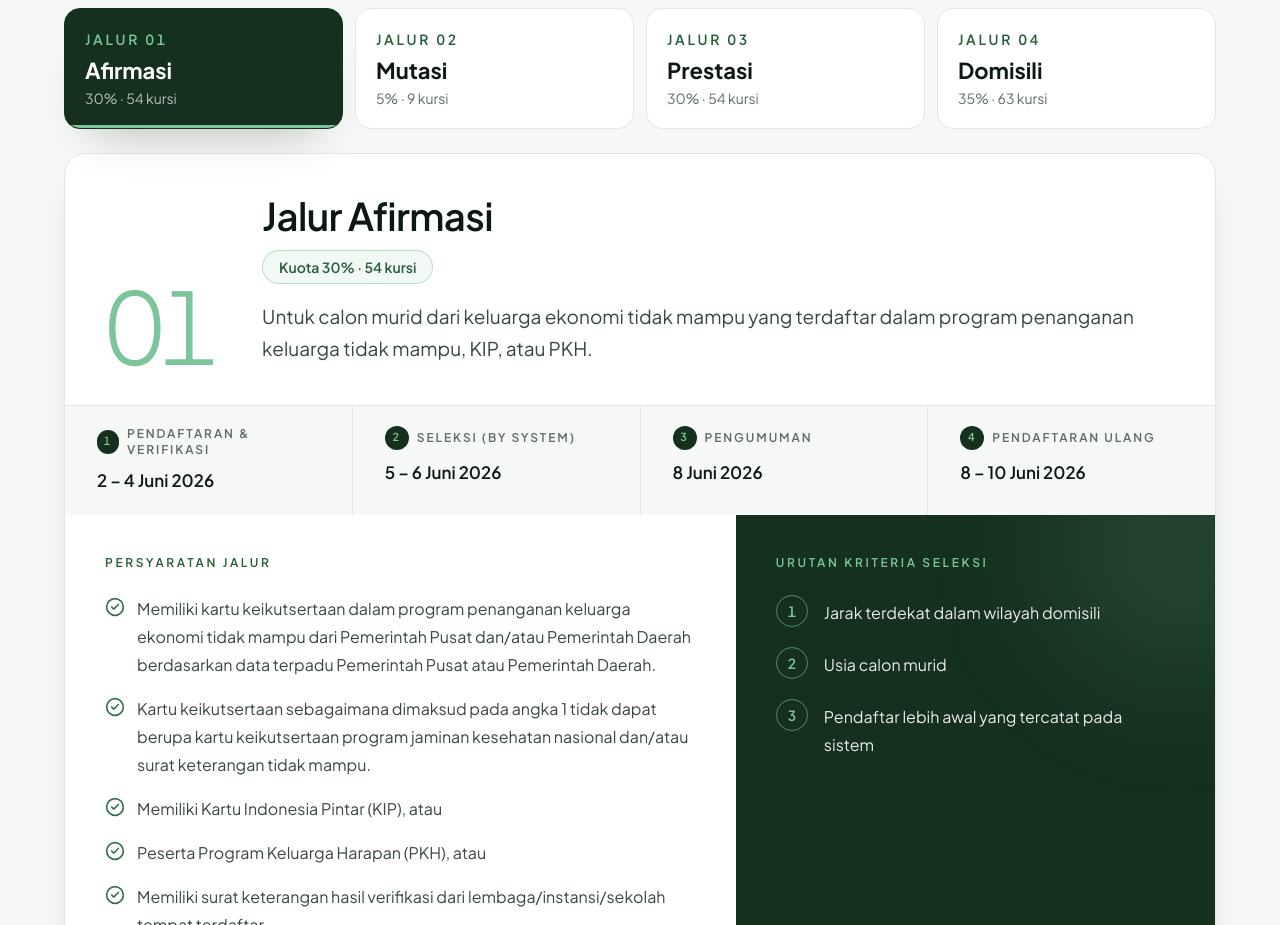
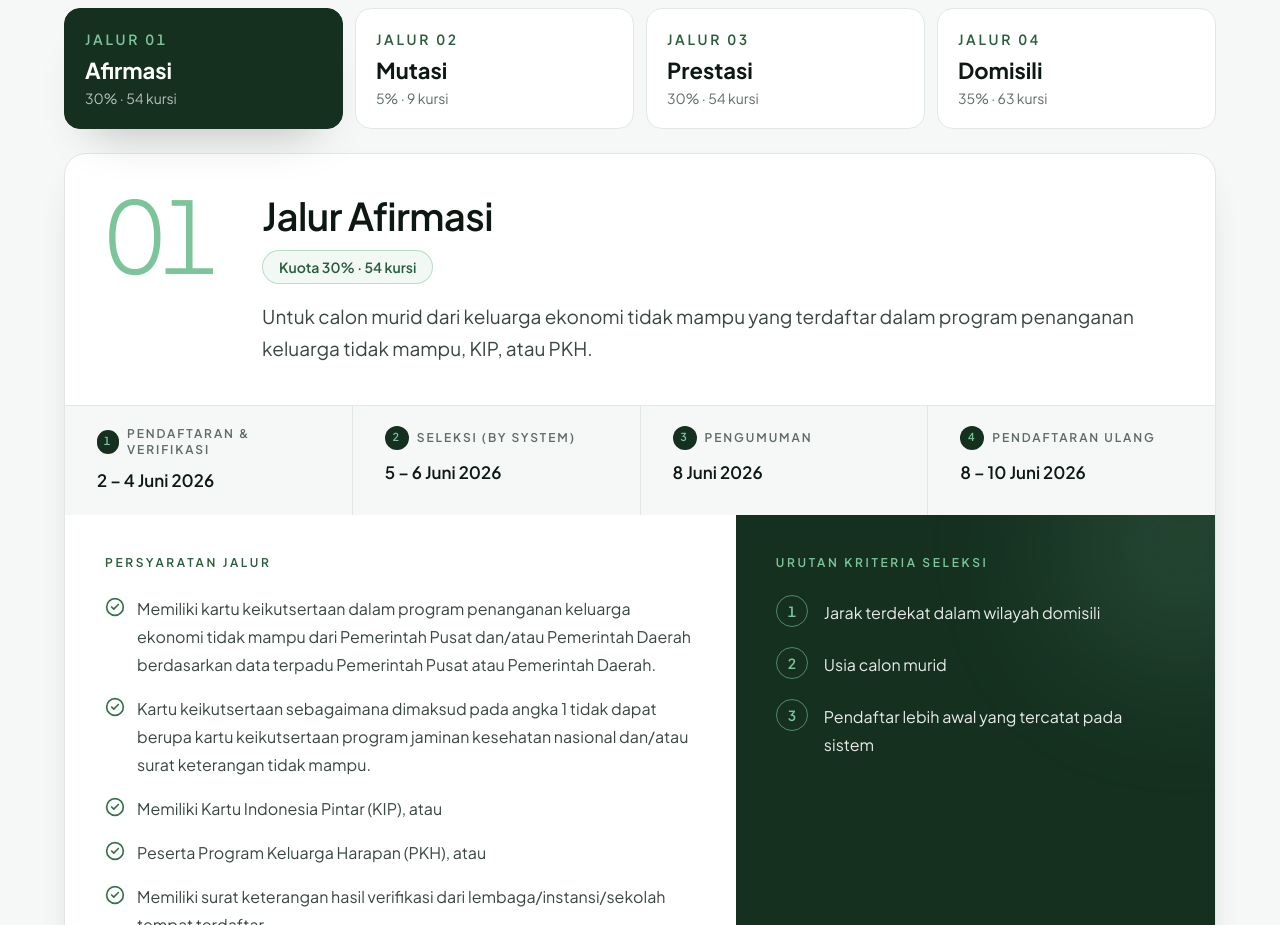
Before and after one commit to Rifkiwirawan007/SMAN-1-Brang-Rea, a Next.js app: page /spmb in a window 1280 px wide. Shown: the part 4560-5485 px from the top of the page. Built offline with nearby package versions, Linux system fonts and the light colour scheme.

Commit message:
style: hapus borderline bawah, rapiin teks

```diff
--- a/src/components/spmb/jalur-tabs.tsx
+++ b/src/components/spmb/jalur-tabs.tsx
@@ -48,10 +48,6 @@ export function JalurTabs({ jalur }: { jalur: Jalur[] }) {
             <span className={cx("text-sm font-semibold tabular-nums tracking-[0.2em]", aktif === i ? "text-aksen" : "text-aksen-ink")}>JALUR {nomor(i)}</span>
             <span className="mt-2 text-[1.375rem] font-bold leading-tight">{j.nama}</span>
             <span className={cx("mt-1 text-sm", aktif === i ? "text-white/70" : "text-muted")}>{j.kuota}</span>
-            <span
-              aria-hidden="true"
-              className={cx("absolute inset-x-0 bottom-0 h-[3px] origin-left bg-aksen transition-transform duration-500", aktif === i ? "scale-x-100" : "scale-x-0")}
-            />
           </button>
         ))}
       </div>
@@ -66,7 +62,7 @@ export function JalurTabs({ jalur }: { jalur: Jalur[] }) {
           className="mt-6 overflow-hidden rounded-[22px] border border-line bg-paper shadow-card"
         >
           {/* Kepala panel */}
-          <div className="grid gap-6 border-b border-line p-6 md:p-10 lg:grid-cols-[auto_minmax(0,1fr)] lg:items-end lg:gap-12">
+          <div className="grid gap-6 border-b border-line p-6 md:p-10 lg:grid-cols-[auto_minmax(0,1fr)] lg:items-start lg:gap-12">
             <span className="text-[clamp(4rem,3rem+4vw,7rem)] font-extralight leading-[0.8] tracking-[-0.05em] text-aksen tabular-nums" aria-hidden="true">
               {nomor(i)}
             </span>
```
